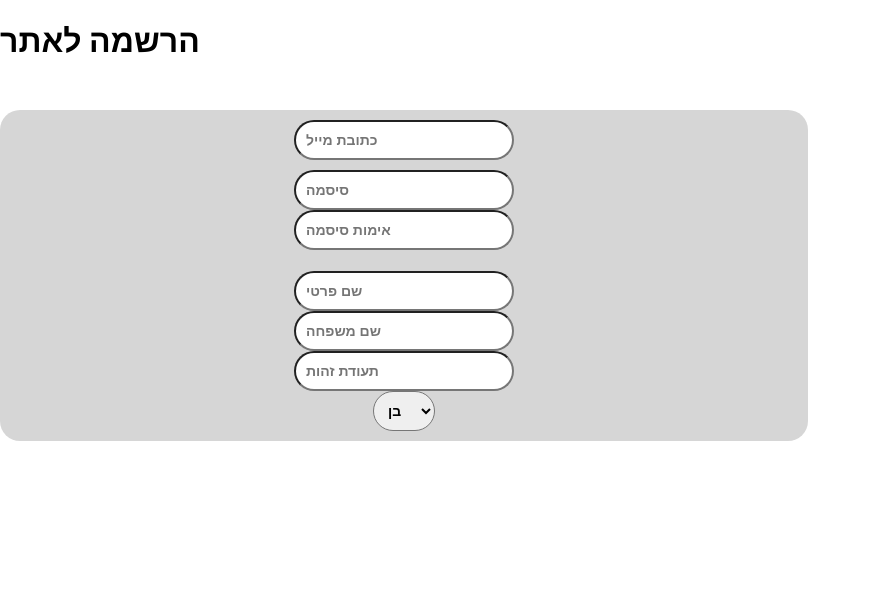
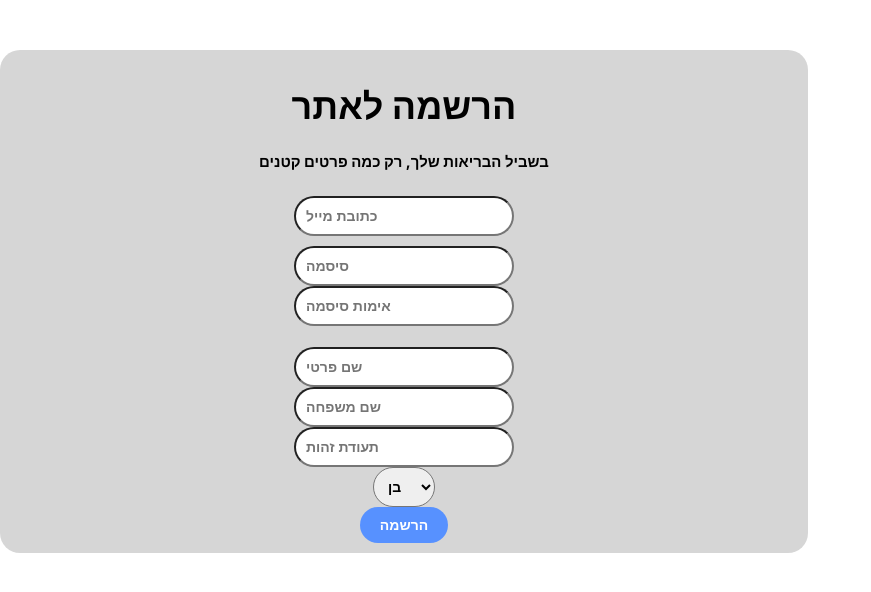
Before and after one commit to EstherElbaz/medicalmen, a React (Create React App) app: page /signup in a window 1280 px wide. Shown: the top 592 px of the page, without its empty margins (0-871 px from the left). Built offline with nearby package versions, Linux system fonts and the light colour scheme.

Commit message:
register form

```diff
--- a/src/App.css
+++ b/src/App.css
@@ -2,7 +2,8 @@
   text-align: center;
 }
 
-.loginContainer {
+.formContainer {
+  text-align: center;
   direction: rtl;
   background-color: rgb(255, 255, 255);
   max-width: 400px;
@@ -61,3 +62,10 @@
   border: none;
 
 }
+
+.formContainer{
+
+  /* display: inline-block; */
+
+
+}
--- a/src/components/user/Login.tsx
+++ b/src/components/user/Login.tsx
@@ -13,7 +13,7 @@ export default function Login() {
     }
 
     return (
-        <div className="loginContainer form">
+        <div className="formContainer form">
             <h2>שלום😊</h2>
             <div>
                 <input className="form-item" id="userName" placeholder="שם משתמש/אימייל" onChange={e => setUserName(e.target.value)}></input>
--- a/src/components/user/SignUp.tsx
+++ b/src/components/user/SignUp.tsx
@@ -2,7 +2,7 @@ import { useState } from "react";
 
 
 
-export default function SignUp (){
+export default function SignUp() {
 
     const [userName, setuserName] = useState<string>("");
     const [password, setPassword] = useState<string>("");
@@ -22,11 +22,10 @@ export default function SignUp (){
 
     return (
         <div>
-           <h1>הרשמה לאתר</h1>
-           <div className="form">
-            <div className="mt-5 m-auto w-50">
+            <div className="form loginContainer">
                 <div id="register" >
-
+                    <h1>הרשמה לאתר</h1>
+                    <h5>בשביל הבריאות שלך, רק כמה פרטים קטנים</h5>
                     <input className="form-item" id="userName" type="email" placeholder="כתובת מייל" onChange={(e) => { { setuserName(e.target.value) } }}></input>
                     <br></br>
                     <input id="password" type={"password"} placeholder="סיסמה" onChange={(e) => { { setConfPassword(e.target.value) } }}></input>
@@ -40,7 +39,7 @@ export default function SignUp (){
                     <br></br>
                     <input className="form-item" id="idNum" placeholder="תעודת זהות" onChange={(e) => { { setIdNum(e.target.value) } }}></input>
                     <br></br>
-                    <select className="form-item" id="genderSelect" onChange={(event)=>setGenderId((event.currentTarget.value) )}>
+                    <select className="form-item" id="genderSelect" onChange={(event) => setGenderId((event.currentTarget.value))}>
                         <option value={1}>בן</option>
                         <option value={2}>בת</option>
                     </select>
@@ -54,13 +53,11 @@ export default function SignUp (){
 
                     {/* <Select   value={genderId} options={options} onChange={handleChange} /> */}
 
-                    {/* <button onClick={register}>הרשמה</button> */}
-
+                    <button className="btn">הרשמה</button>
 
                 </div>
             </div>
         </div>
-        </div>
 
     )
 }
```
